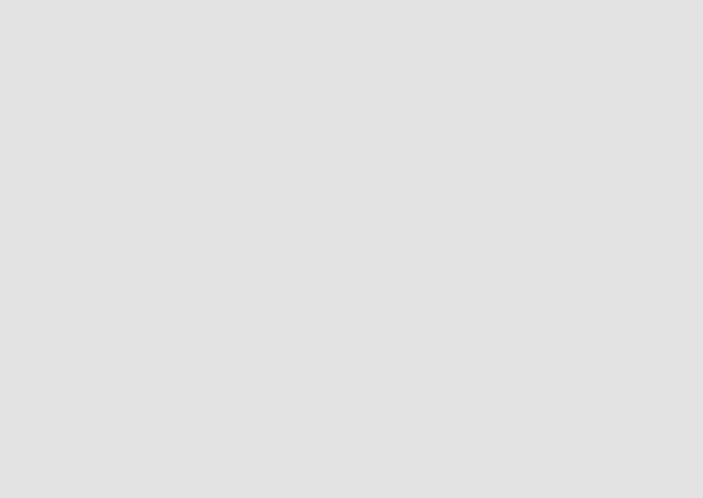
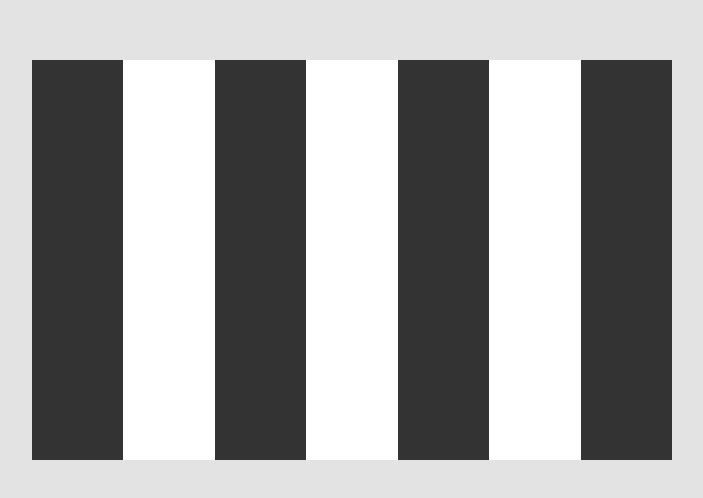
Before and after one commit to andresmauricio/angular-twelve-application-monorepo, an Angular app: page / in a window 1280 px wide. Shown: the part 140-638 px from the top of the page, without its empty margins (288-991 px from the left). Built offline with nearby package versions, Linux system fonts and the light colour scheme.

Commit message:
estilos piano

```diff
--- a/projects/piano/src/styles.scss
+++ b/projects/piano/src/styles.scss
@@ -2,7 +2,9 @@ html {
   box-sizing: border-box;
 }
 
-*, *:before, *:after {
+*,
+*:before,
+*:after {
   padding: 0;
   margin: 0;
   box-sizing: inherit;
@@ -16,3 +18,23 @@ html {
   justify-content: center;
   background-color: #e3e3e3;
 }
+
+.piano {
+  width: 50%;
+  height: 50%;
+  display: flex;
+  .key {
+    height: 100%;
+    width: 15%;
+    cursor: pointer;
+  }
+  .black {
+    background-color: #333;
+  }
+  .white {
+    background-color: #fff;
+  }
+  .black:hover, .white:hover {
+    opacity: .8;
+  }
+}
```
